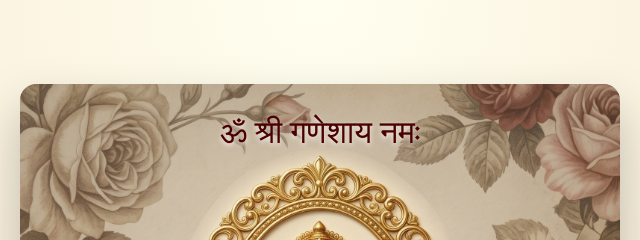
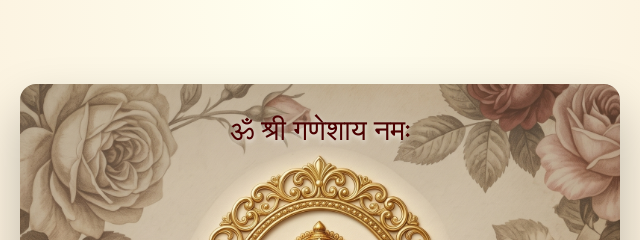
Before and after one commit to ravi-9-kant/wed, a plain HTML site: page index.html in a window 1280 px wide. Shown: the top 240 px of the page, 320-960 px from the left. Drawn offline with Linux system fonts and the light colour scheme; a web font is replaced by a local one.

Commit message:
Update style.css

```diff
--- a/css/style.css
+++ b/css/style.css
@@ -483,7 +483,7 @@ body.hindi-mode {
 @media (min-width: 768px) {
   .page-shell { padding: 20px; }
   .notepad-page { width: min(70vw, 600px); }
-  .cover-top-text span.hindi-only { font-size: 2rem; }
+  .cover-top-text span.hindi-only { font-size: 1.8rem; }
   .open-invite-btn { padding: 14px 32px; font-size: 1.2rem; bottom: 10%; }
 
   .inline-name { height: 60px; }
```
